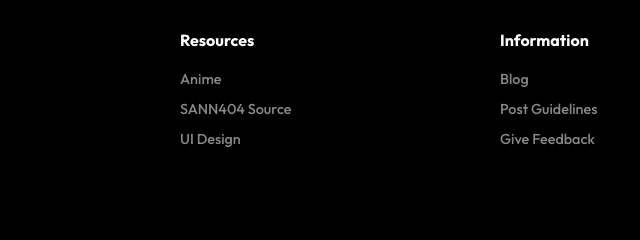
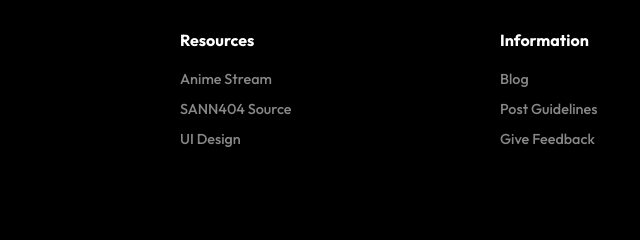
Before and after one commit to sanzzyproject/nonton-anime-v2, a website: page public/index.html in a window 1280 px wide. Shown: the part 523-763 px from the top of the page, 460-1100 px from the left. Drawn offline with Linux system fonts and the light colour scheme; no server answers.

Commit message:
Update index.html

```diff
--- a/public/index.html
+++ b/public/index.html
@@ -119,7 +119,7 @@
 
             <div class="footer-links-col">
                 <h4>Resources</h4>
-                <a href="#">Anime</a>
+                <a href="#">Anime Stream</a>
                 <a href="#">SANN404 Source</a>
                 <a href="#">UI Design</a>
             </div>
```
